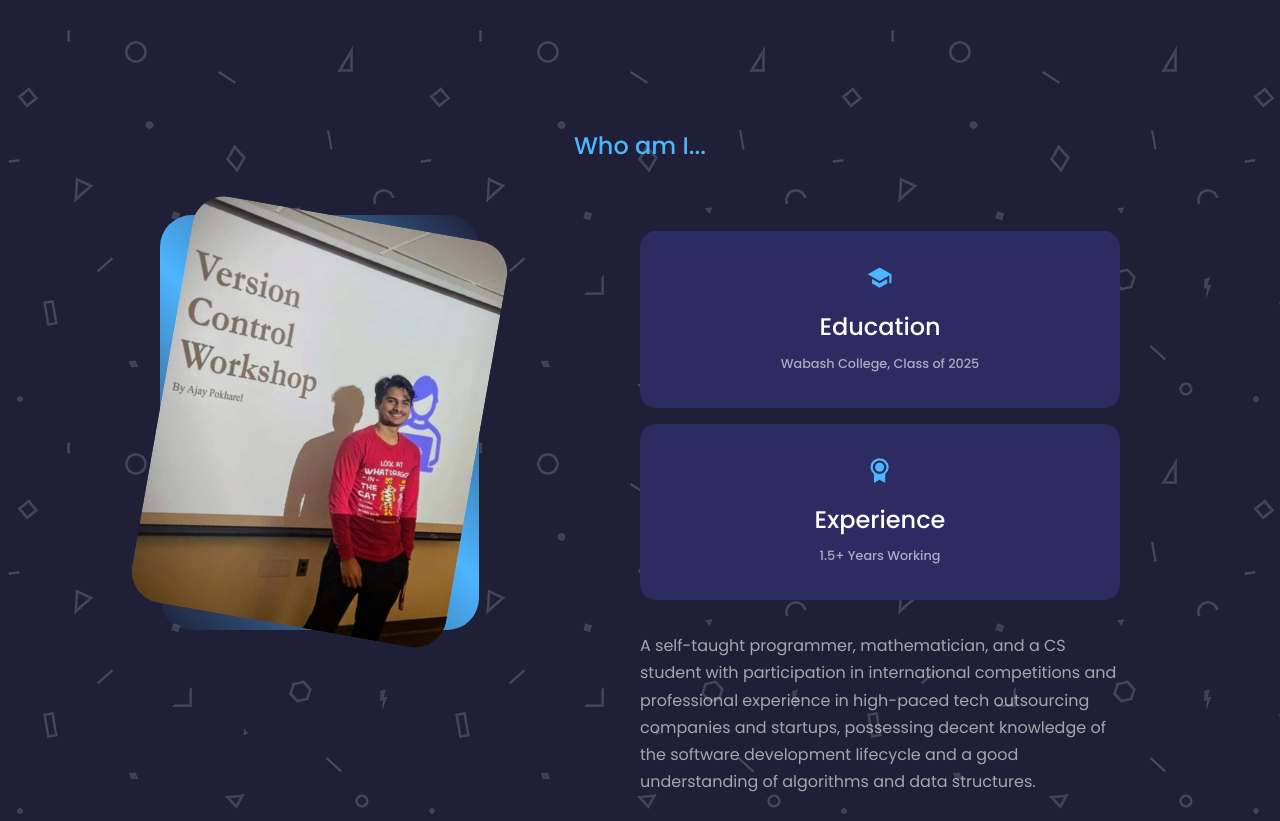
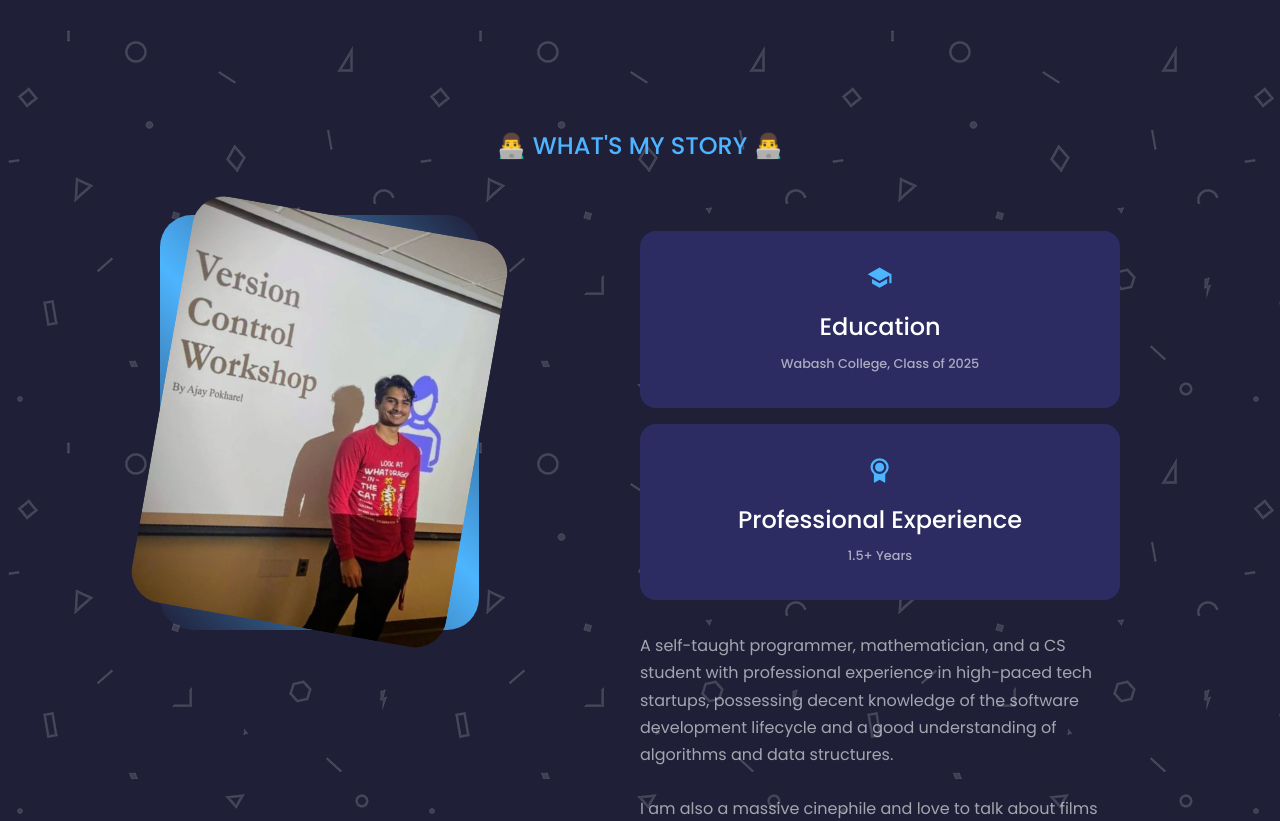
Before and after one commit to ajaypokharel/me, a React (Create React App) app: page / in a window 1280 px wide. Shown: the part 802-1623 px from the top of the page. Built offline with nearby package versions, Linux system fonts and the light colour scheme.

Commit message:
[update] updates headline

```diff
--- a/src/components/about/About.jsx
+++ b/src/components/about/About.jsx
@@ -8,7 +8,7 @@ const Card = (props) => {
   return (
     <div className="about__cards">
             <article className='about__card'>
-              {props.title === 'Experience' && <RiAwardFill className='about__icon'/>}
+              {props.title === 'Professional Experience' && <RiAwardFill className='about__icon'/>}
               {props.title === 'Education' && <IoMdSchool className='about__icon'/>}
               <h3>{props.title}</h3>
               <h5>{props.headline}</h5>
@@ -20,7 +20,7 @@ const Card = (props) => {
 function About() {
   return (
     <section id='about'>
-      <h2>Who am I...</h2>
+      <h2>👨‍💻 WHAT'S MY STORY 👨‍💻</h2>
 
       <div className="container about__container">
         <div className="about__me">
@@ -31,14 +31,19 @@ function About() {
         </div>
         <div className="about__content">
           <Card title="Education" headline="Wabash College, Class of 2025" />
-          <Card title="Experience" headline="1.5+ Years Working"/>
+          <Card title="Professional Experience" headline="1.5+ Years"/>
 
 
          <p>
 
-         A self-taught programmer, mathematician, and a CS student with participation in international competitions and professional experience
-            in high-paced tech outsourcing companies and startups, possessing decent knowledge of the software development lifecycle
-                              and a good understanding of algorithms and data structures.
+         A self-taught programmer, mathematician, and a CS student with professional experience in high-paced tech startups,
+         possessing decent knowledge of the software development lifecycle and a good understanding of
+         algorithms and data structures.
+
+         <br></br>
+         <br></br>
+
+         I am also a massive cinephile and love to talk about films (especially foreign films) anytime of the day when I'm not coding.
 
          </p>
 
```
